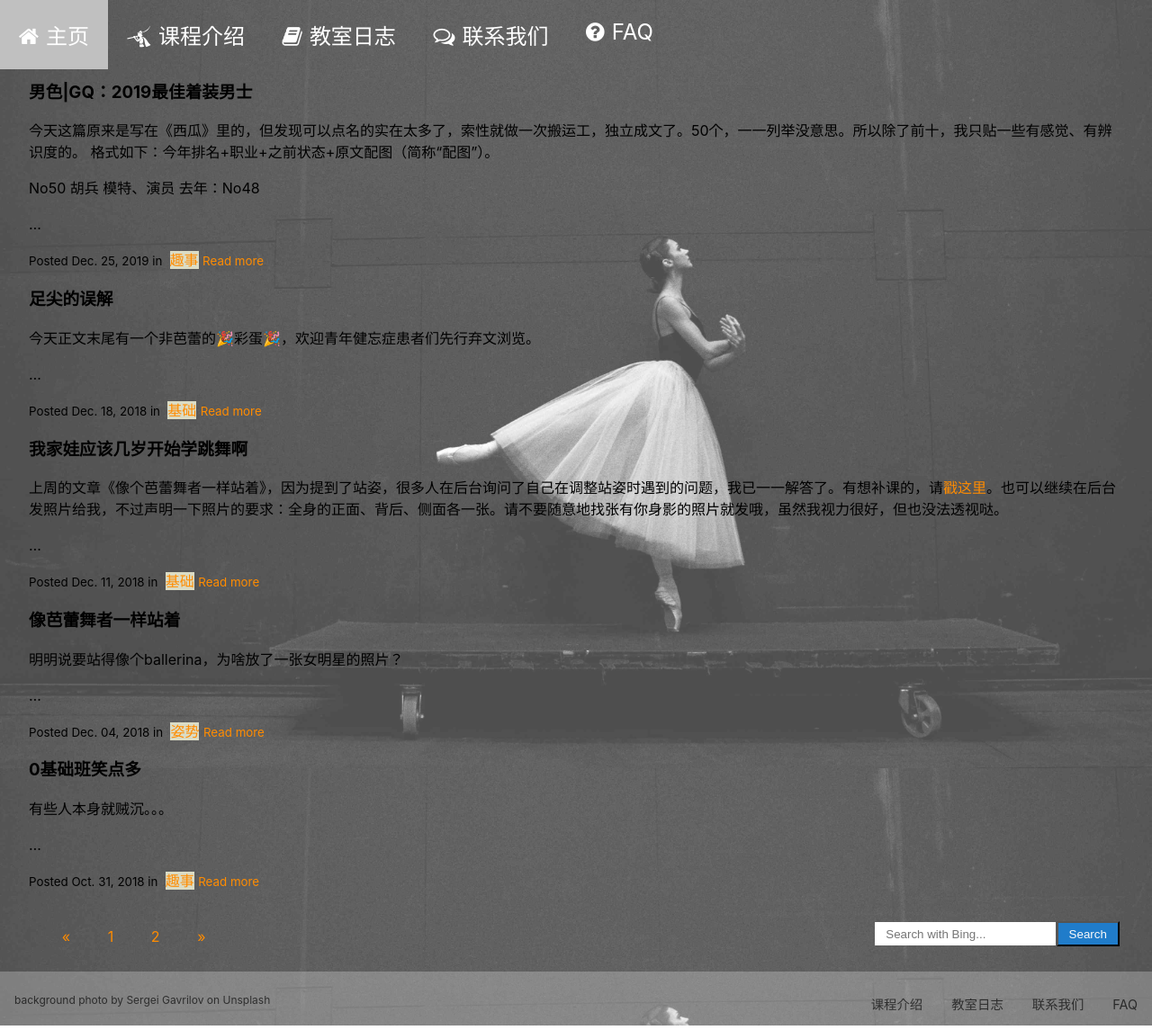
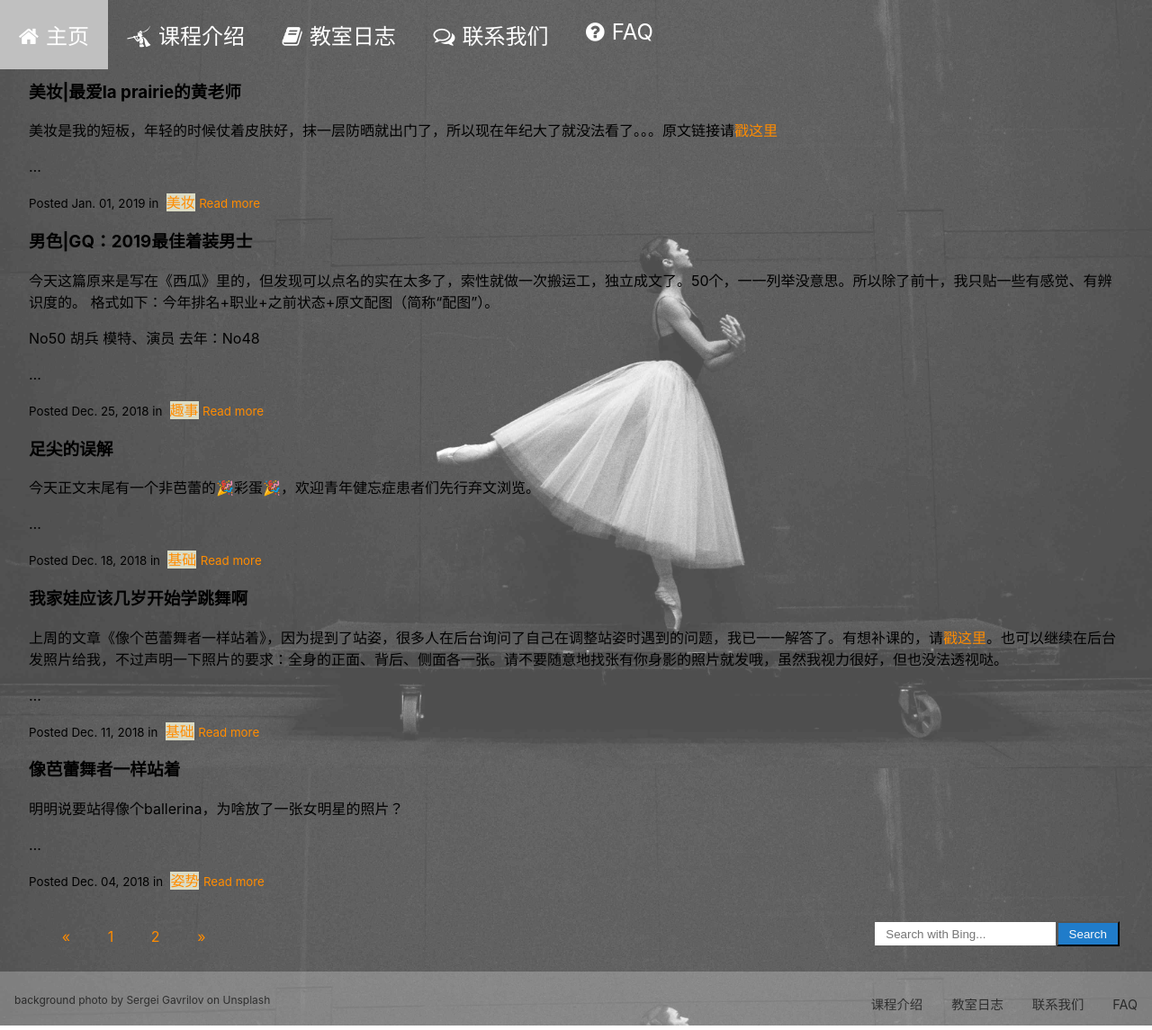
Before and after one commit to s-ballet-studio/s-ballet-studio.github.io, a Jekyll site: the page built from blog/index.html, in a window 1280 px wide. Shown: the whole page at 90% size. Built offline with Jekyll 4.4.1, drawn with Linux system fonts in a browser that asks for light colours; the list of posts is cut into pages by our own code.

Commit message:
update new article

```diff
--- /dev/null
+++ b/_my_categories/beauty_pro.md
@@ -0,0 +1,5 @@
+---
+slug: beauty_pro
+name: 美妆
+color: '#dbdcc5'
+---
--- /dev/null
+++ b/_posts/2019-01-01-laprairie.md
@@ -0,0 +1,10 @@
+---
+layout: post
+title: 美妆|最爱la prairie的黄老师
+description:
+category: beauty_pro
+tags: [gossip, fun]
+last_modified_at: 2019-01-01T00:00:00+00:00
+---
+
+美妆是我的短板，年轻的时候仗着皮肤好，抹一层防晒就出门了，所以现在年纪大了就没法看了。。。原文链接请[戳这里](https://mp.weixin.qq.com/s/jAY1hnSgAHpmUYg-sAGeuw)
```
Also changed, not shown: _posts/2018-12-25-ns.md (renamed from _posts/2019-12-25-ns.md, +1 -1 lines).
